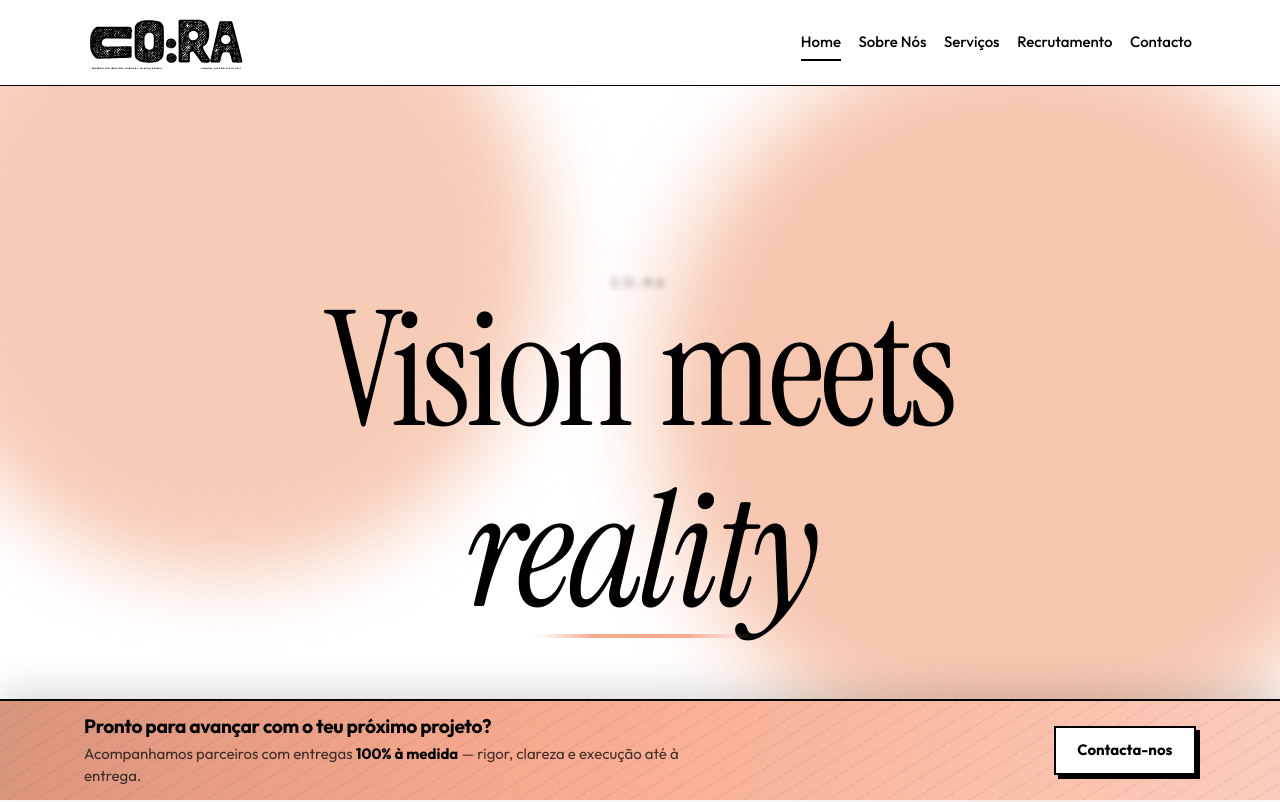
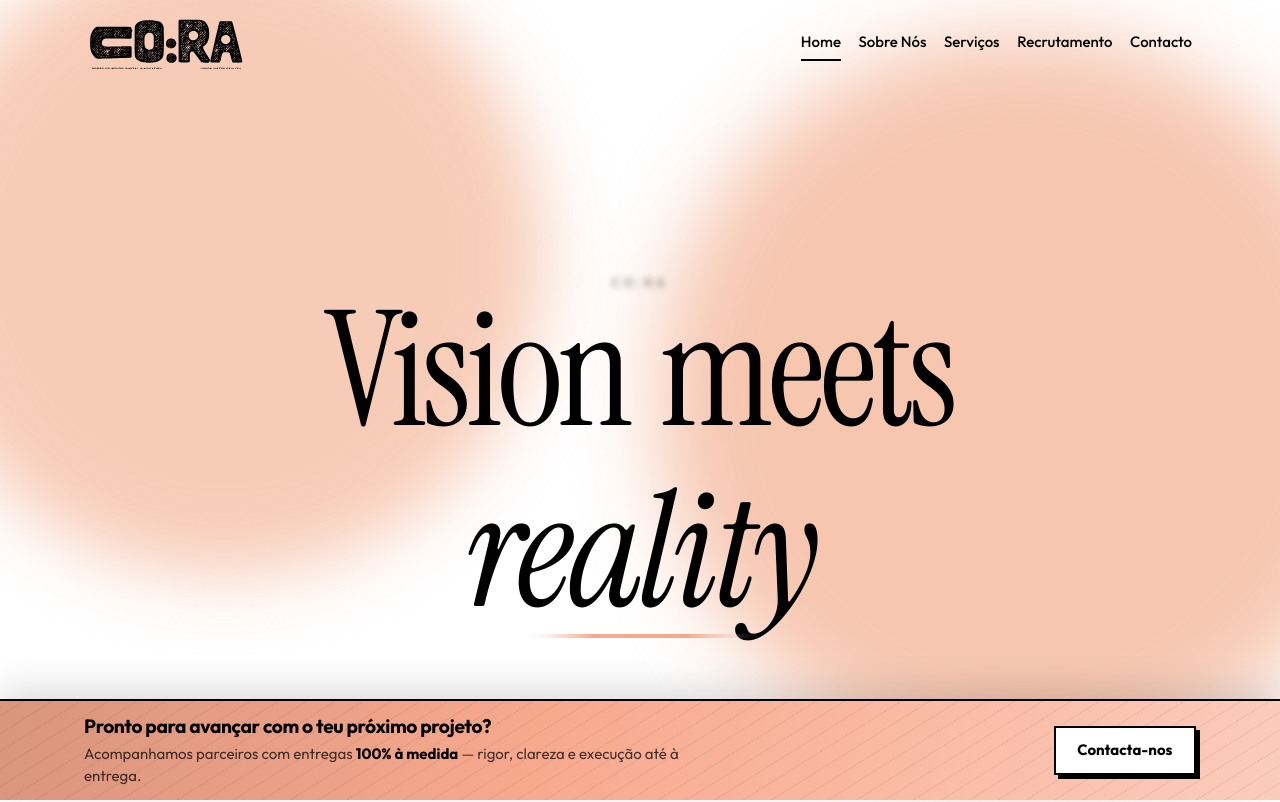
Before and after one commit to tiagosilvaoaz432-coder/cora-site, a website: page index.html in a window 1280 px wide. Shown: the top 802 px of the page. Drawn offline with Linux system fonts and the light colour scheme.

Commit message:
Cabeçalho transparente no topo para deixar ver o fundo do site.

```diff
--- a/css/styles.css
+++ b/css/styles.css
@@ -111,18 +111,20 @@ img {
   position: sticky;
   top: 0;
   z-index: 100;
-  background: var(--white);
+  background: transparent;
   backdrop-filter: none;
   -webkit-backdrop-filter: none;
-  border-bottom: 1px solid var(--black);
+  border-bottom: 1px solid transparent;
   transition: background 0.35s var(--ease-out), backdrop-filter 0.35s var(--ease-out),
-    -webkit-backdrop-filter 0.35s var(--ease-out), box-shadow 0.35s var(--ease-out);
+    -webkit-backdrop-filter 0.35s var(--ease-out), box-shadow 0.35s var(--ease-out),
+    border-color 0.35s var(--ease-out);
 }
 
 .site-header.header--scrolled {
   background: transparent;
   backdrop-filter: blur(12px);
   -webkit-backdrop-filter: blur(12px);
+  border-bottom-color: rgba(0, 0, 0, 0.08);
   box-shadow: 0 12px 40px rgba(0, 0, 0, 0.06);
 }
 
```
